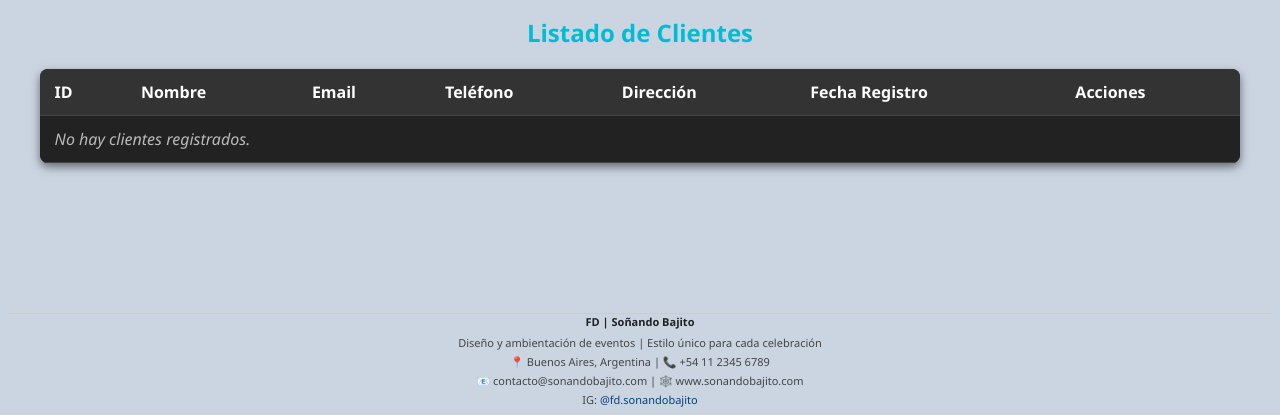
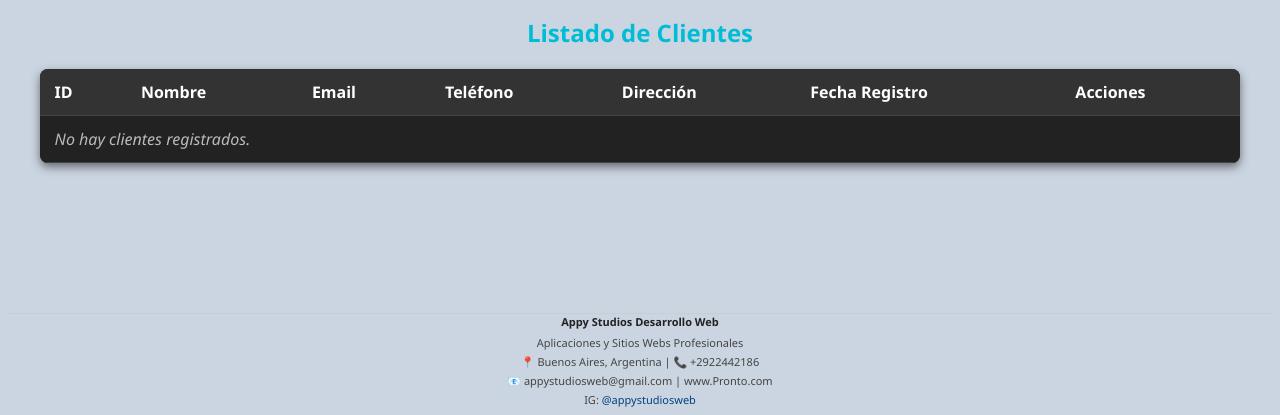
Before and after one commit to Kevinnyanez/APPYSTUDIOS, a PHP site: page /clientes.php in a window 1280 px wide. Shown: the part 681-1096 px from the top of the page. Run offline with PHP 8.4, Linux system fonts and the light colour scheme; data that the repository does not hold is empty.

Commit message:
recomendaciones

```diff
--- a/footer.php
+++ b/footer.php
@@ -12,18 +12,18 @@
     font-family: 'Segoe UI', Tahoma, Geneva, Verdana, sans-serif;
 ">
     <div style="margin-bottom: 6px; font-weight: bold; color: #222;">
-        FD | Soñando Bajito
+        Appy Studios Desarrollo Web
     </div>
     <div style="margin-bottom: 4px;">
-        Diseño y ambientación de eventos | Estilo único para cada celebración
+        Aplicaciones y Sitios Webs Profesionales
     </div>
     <div style="margin-bottom: 4px;">
-        📍 Buenos Aires, Argentina | 📞 +54 11 2345 6789
+        📍 Buenos Aires, Argentina | 📞 +2922442186
     </div>
     <div style="margin-bottom: 4px;">
-        📧 contacto@sonandobajito.com | 🕸️ www.sonandobajito.com
+        📧 appystudiosweb@gmail.com |  www.Pronto.com
     </div>
     <div>
-        IG: <a href="https://instagram.com/fd.sonandobajito" target="_blank" style="color: #004080; text-decoration: none;">@fd.sonandobajito</a>
+        IG: <a href="https://instagram.com/appystudiosweb" target="_blank" style="color: #004080; text-decoration: none;">@appystudiosweb</a>
     </div>
 </footer>
```
